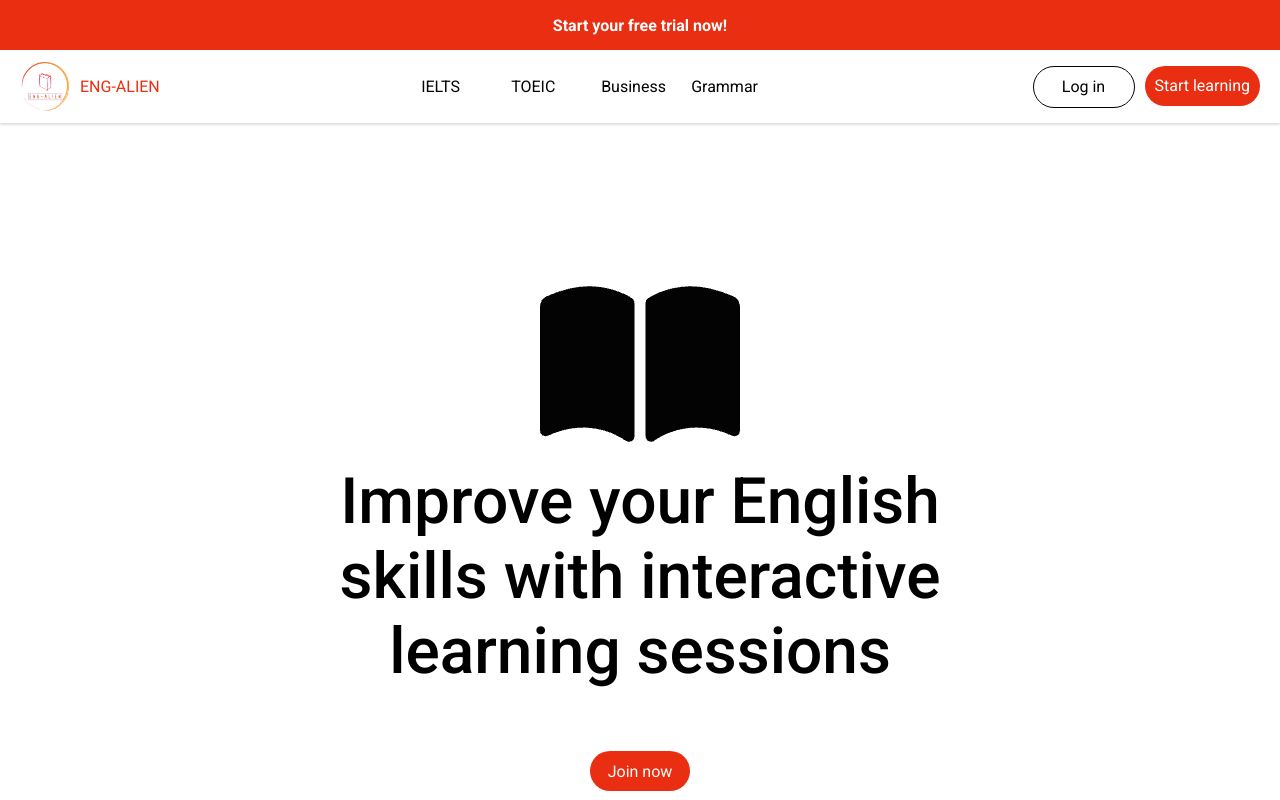
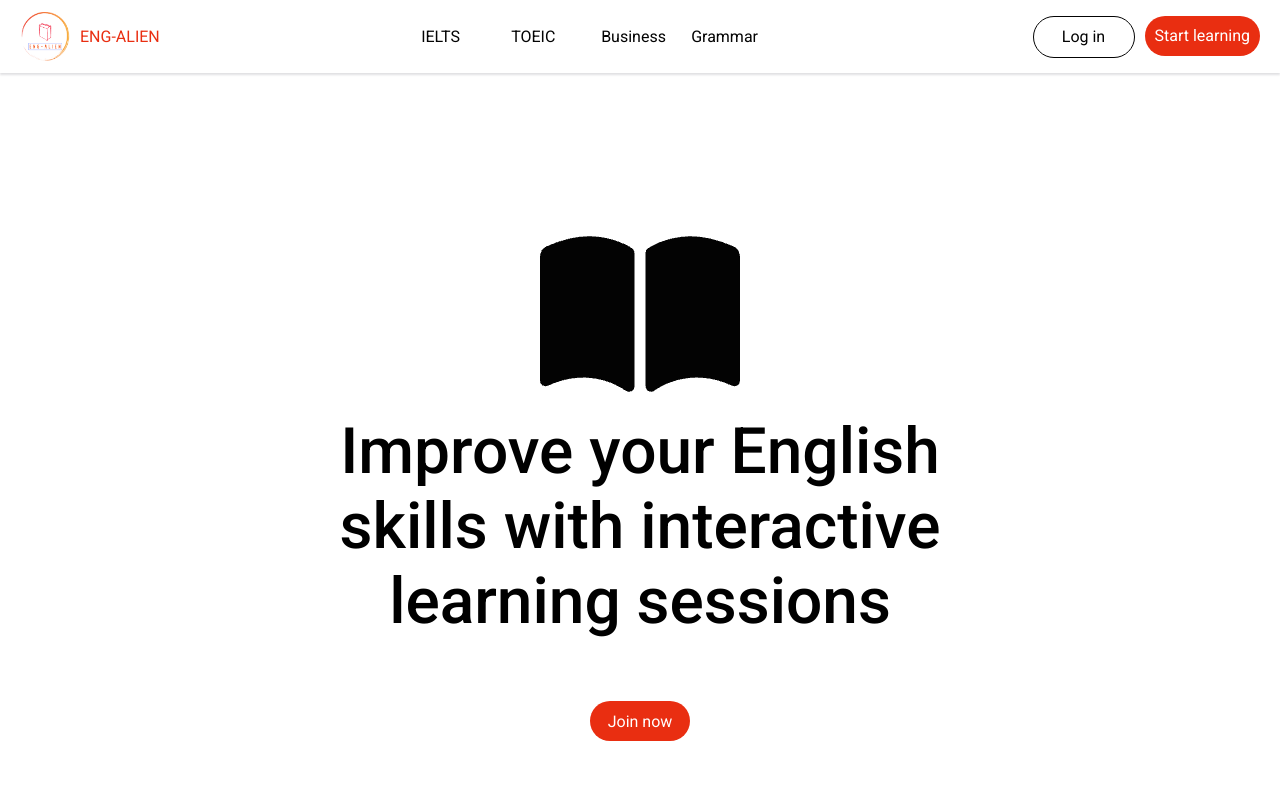
Before and after one commit to DoanhThangDuc/ui-react-study-eng, a Next.js app: page /en in a window 1280 px wide. Shown: the top 800 px of the page. Built offline with nearby package versions, Linux system fonts and the light colour scheme.

Commit message:
chore: test deployment

```diff
--- a/src/components/NavBar/NavBar.tsx
+++ b/src/components/NavBar/NavBar.tsx
@@ -13,11 +13,11 @@ export function NavBar() {
     <sc.Container
       aria-label="Navbar"
       role="region">
-      <sc.TrialContainer>
+      {/* <sc.TrialContainer>
         <sc.TrialContent>
           {t('trial-content')}
         </sc.TrialContent>
-      </sc.TrialContainer>
+      </sc.TrialContainer> */}
 
       <sc.NavigationContainer>
         <sc.NavBarContent>
```
